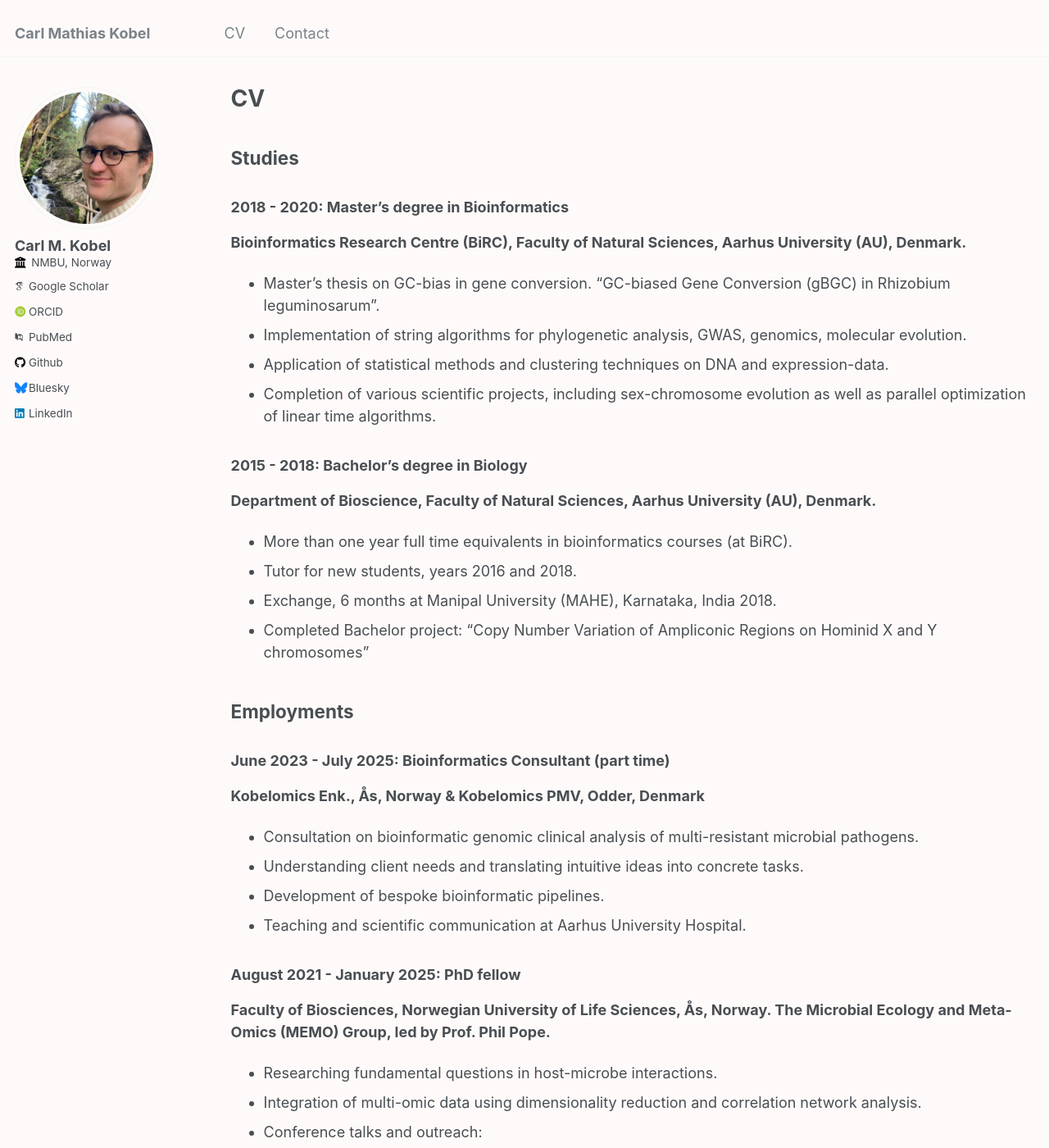
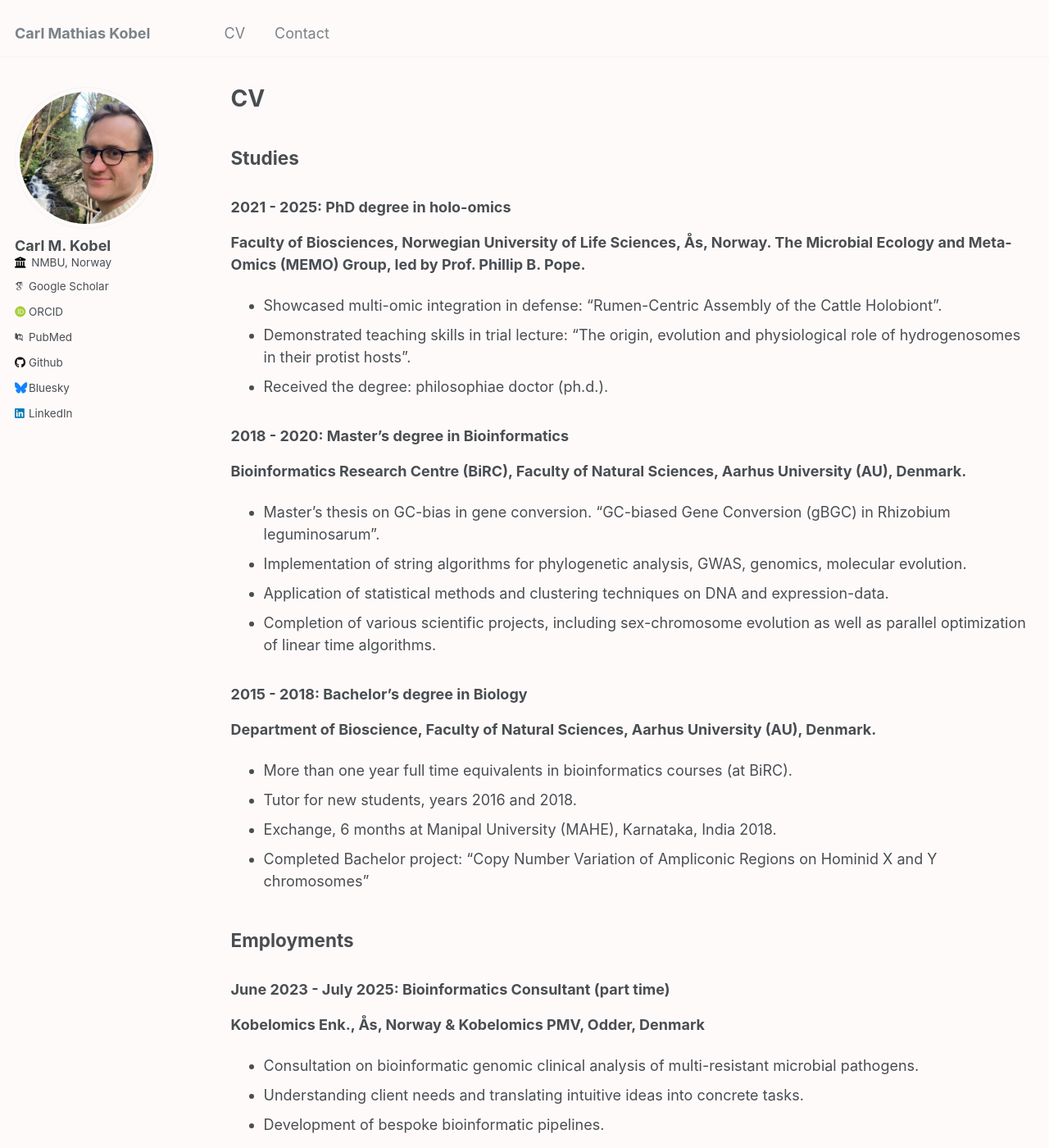
Before and after one commit to cmkobel/cmkobel.github.io, a Jekyll site: the page built from _pages/cv.md, in a window 1280 px wide and 1400 px high. Shown: the whole window at 82% size. Built offline with Jekyll 4.4.1, drawn with Linux system fonts in a browser that asks for light colours; some web fonts are replaced; some of the changed text lies outside the part shown.

Commit message:
Update cv.md

```diff
--- a/_pages/cv.md
+++ b/_pages/cv.md
@@ -11,6 +11,13 @@ redirect_from:
 
 
 ## Studies
+
+### 2021 - 2025: PhD degree in holo-omics
+
+**Faculty of Biosciences, Norwegian University of Life Sciences, Ås, Norway. The Microbial Ecology and Meta-Omics (MEMO) Group, led by Prof. Phillip B. Pope.**
+  - Showcased multi-omic integration in defense: "Rumen-Centric Assembly of the Cattle Holobiont".
+  - Demonstrated teaching skills in trial lecture: "The origin, evolution and physiological role of hydrogenosomes in their protist hosts".
+  - Received the degree: philosophiae doctor (ph.d.).
 
 ### 2018 - 2020: Master’s degree in Bioinformatics
 
@@ -44,7 +51,7 @@ redirect_from:
 ### August 2021 - January 2025: PhD fellow
 
 **Faculty of Biosciences, Norwegian University of Life Sciences, Ås, Norway.
-The Microbial Ecology and Meta-Omics (MEMO) Group, led by Prof. Phil Pope.**
+The Microbial Ecology and Meta-Omics (MEMO) Group, led by Prof. Phillip B. Pope.**
   - Researching fundamental questions in host-microbe interactions.
   - Integration of multi-omic data using dimensionality reduction and correlation network analysis.
   - Conference talks and outreach:
```
